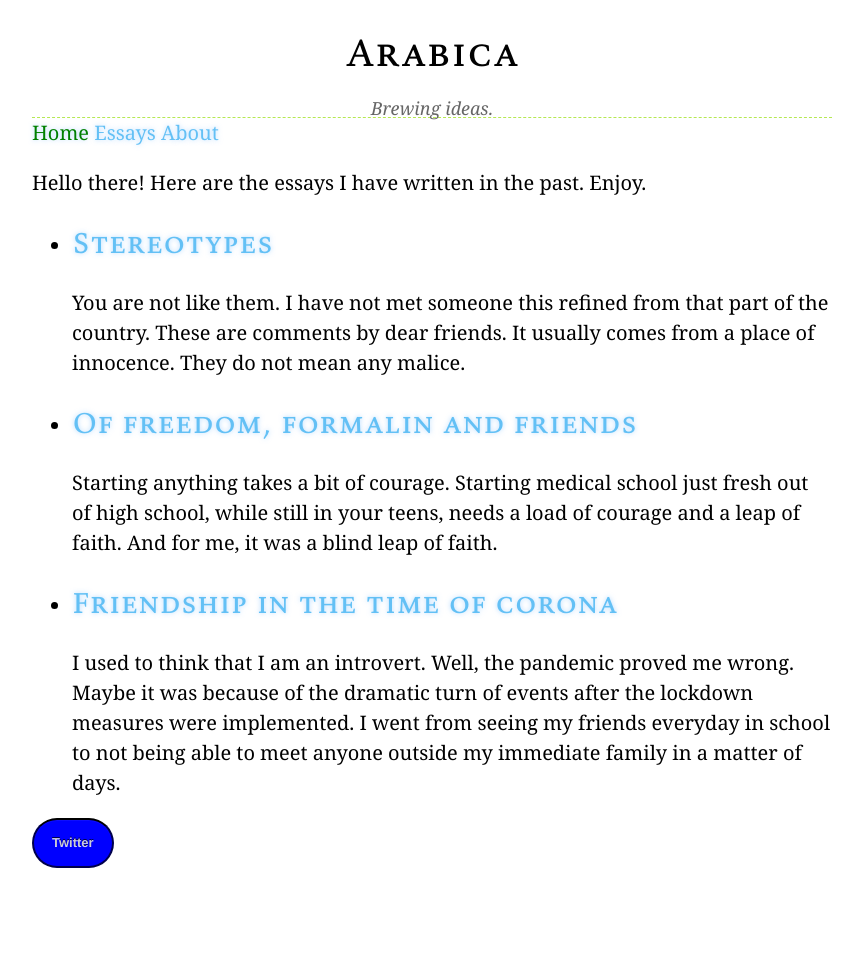
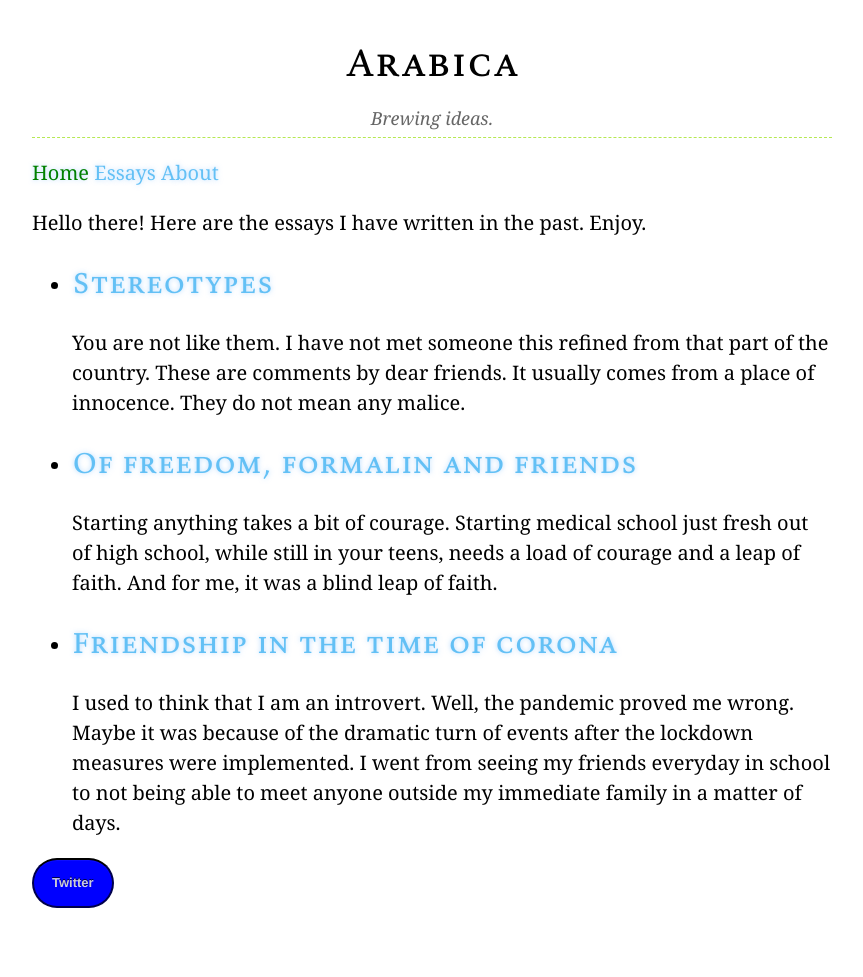
Before and after one commit to habasweiny/habasweiny.github.io, a Jekyll site: the page built from index.html, in a window 1280 px wide. Shown: the whole page, without its empty margins (208-1071 px from the left). Built offline with Jekyll 4.4.1, drawn with Linux system fonts in a browser that asks for light colours; before the commit the page ends 937 px from its top, so only the background shows below that.

Commit message:
Update main.scss

```diff
--- a/_sass/main.scss
+++ b/_sass/main.scss
@@ -8,8 +8,8 @@ header {
   margin: 0 auto;
   width: 100%;
   border-bottom: 1px dashed #b5e853;
-  padding: 0px 0;
-  margin: 0 0 0px 0;
+  padding: 10px 0;
+  margin: 0 0 20px 0;
 }
 body{
 	max-width:40em;
@@ -48,9 +48,10 @@ header h2 {
   font-style: italic;
 }
 
+
 h2 a{
 	color:#000;
-	text-decoration: underline
+	text-decoration: none;
 }
 h2 {
   font-size: 1em;
```
